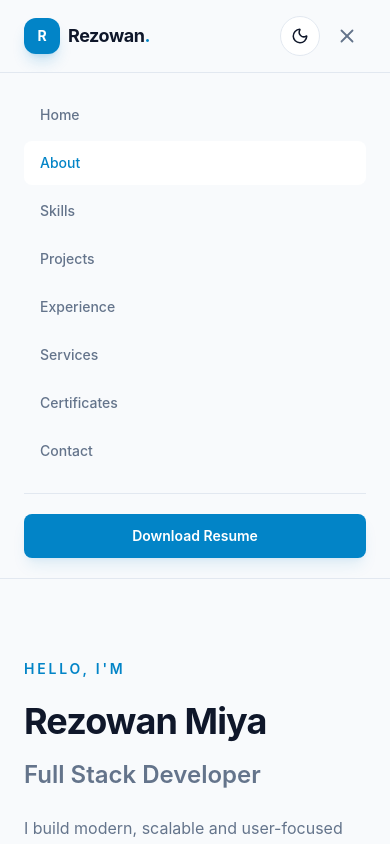
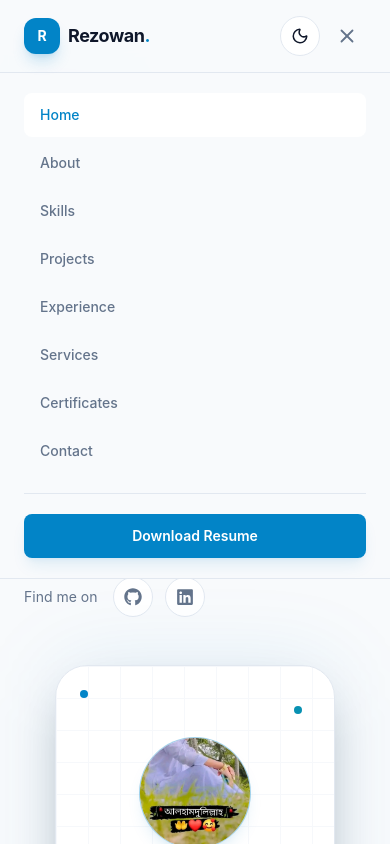
Before and after one commit to Rezowan6/rezowan-miya-portfolio, a React app: page / in a window 390 px wide. Both pictures are taken after a click on the button 347 px from the left and 36 px from the top of the page. Shown: the top 844 px of the page. Built offline with nearby package versions, Linux system fonts and the light colour scheme; the HTML template or start-up script is replaced by a standard one.

Commit message:
fix: update MobileMenu and Navbar components for improved layout and visibility transitions

```diff
--- a/src/components/layout/MobileMenu.tsx
+++ b/src/components/layout/MobileMenu.tsx
@@ -14,9 +14,11 @@
 }: MobileMenuProps) {
   return (
     <div
-      className={`overflow-hidden border-t border-theme-border bg-theme-background transition-all duration-300 ease-out lg:hidden
-            ${isOpen ? "visible translate-x-0 opacity-100" : "invisible translate-x-full opacity-0"}
-          `}
+      className={`overflow-hidden border-t border-theme-border bg-theme-background transition-all duration-300 ease-out lg:hidden ${
+        isOpen
+          ? "visible max-h-175 opacity-100"
+          : "invisible max-h-0 opacity-0"
+      }`}
     >
       <div className="mx-auto max-w-7xl px-6 py-5">
         <nav aria-label="Mobile navigation">
--- a/src/components/layout/Navbar.tsx
+++ b/src/components/layout/Navbar.tsx
@@ -23,7 +23,7 @@
 
   return (
     <header
-      className={`sticky top-0 z-50 w-full border-b transition-all duration-300 ${
+      className={`fixed left-0 top-0 z-50 w-full border-b transition-all duration-300 ${
         scrolled
           ? "border-theme-primary/30 bg-theme-background shadow-lg shadow-theme-primary/10 backdrop-blur-xl"
           : "border-theme-border bg-theme-background/90 backdrop-blur-xl"
```
